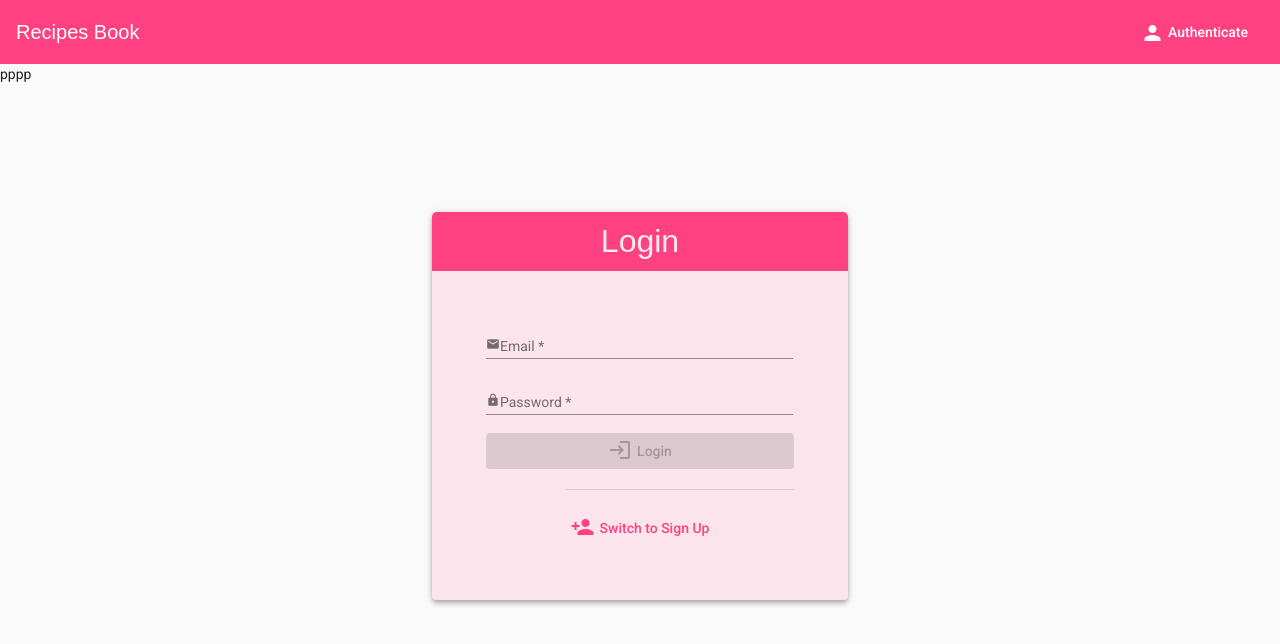
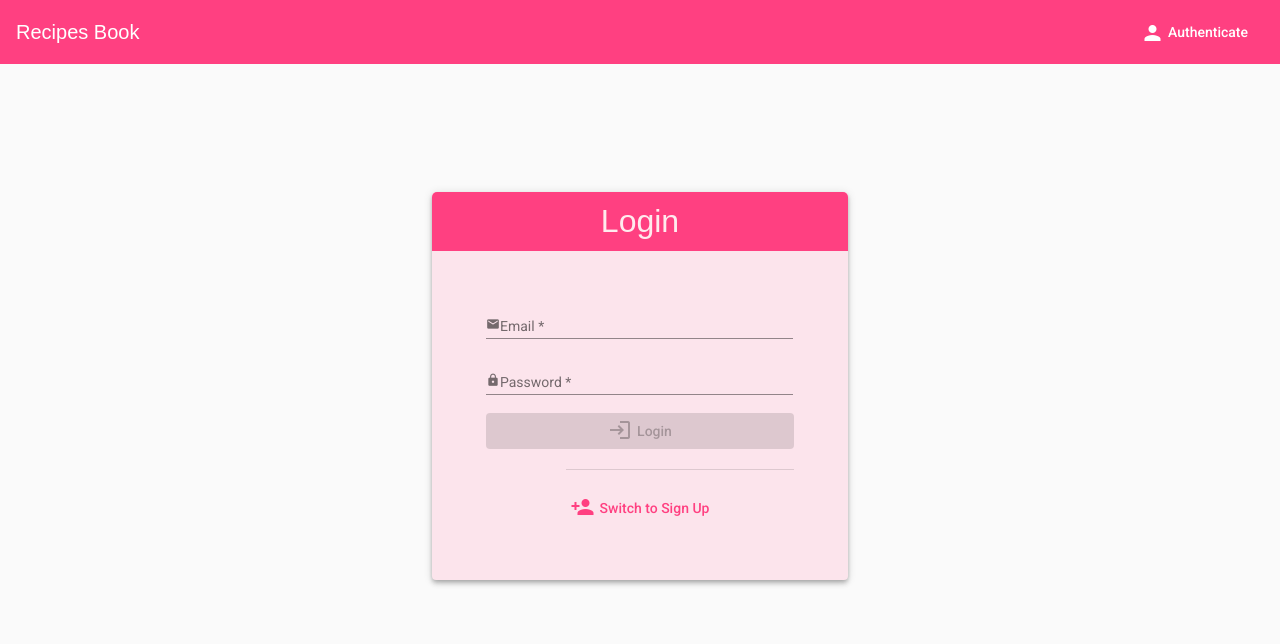
Before and after one commit to ghiocela07/recipes-shopping-app, an Angular app: page /auth in a window 1280 px wide. Shown: the top 644 px of the page. Built offline with nearby package versions, Linux system fonts and the light colour scheme.

Commit message:
Update header.component.html

```diff
--- a/src/app/header/header.component.html
+++ b/src/app/header/header.component.html
@@ -61,7 +61,6 @@
     </mat-sidenav>
     <mat-sidenav-content>
         <div style=" height: 88vh; ">
-            pppp
             <router-outlet></router-outlet>
         </div>
     </mat-sidenav-content>
```
